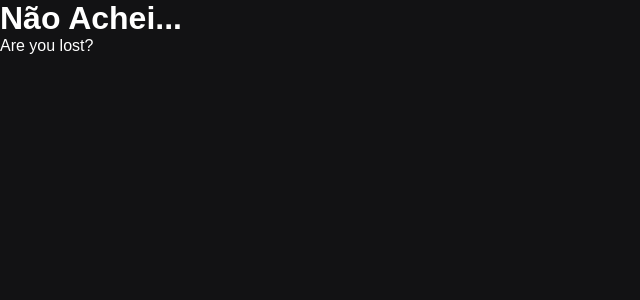
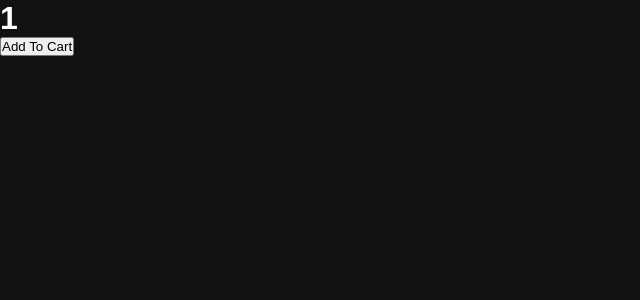
Before and after one commit to AndreCosta101/nextjs, a Next.js app: page /catalog/products/1 in a window 1280 px wide. Before the commit this address had no page. Shown: the top 300 px of the page, without its empty margins (0-640 px from the left). Built offline with nearby package versions, Linux system fonts and the light colour scheme.

Commit message:
Lazy load de componentes

```diff
--- /dev/null
+++ b/src/components/AddToCartModal.tsx
@@ -0,0 +1,7 @@
+export default function AddToCartModal() {
+  return (
+    <div>
+      Do you really want to add this product to the cart?
+    </div>
+  )
+}
--- /dev/null
+++ b/src/pages/catalog/products/[slug].tsx
@@ -0,0 +1,36 @@
+import { useRouter } from 'next/router';
+import dynamic from 'next/dynamic';
+import { useState } from 'react';
+
+const AddToCartModal = dynamic(
+  () => import('../../../components/AddToCartModal'),
+  { loading: () => <p>Loading...</p> }
+)
+/** ssr:
+ * Quando eu precisar utilizar um componente e esse componente depende
+ * exclusivamente diretamente de algo que só existe no browser e não dentro
+ * do node, vc pode colocar ssr: false, para fazer ele sempre ser renderizado
+ * pelo lado do browser e nunca pelo servidor.
+ * ssr: server side rendering
+ *  { loading: () => <p>Loading...</p>, ssr: false}
+ */
+
+
+export default function Product() {
+  const router = useRouter();
+  const [isAddToCartModalVisible, setIsAddToCartModalVisible] = useState(false)
+
+  function handleAddToCart() {
+    setIsAddToCartModalVisible(true)
+  }
+
+  return (
+    <div>
+      <h1>{router.query.slug}</h1>
+
+      <button onClick={handleAddToCart}>Add To Cart</button>
+
+      {isAddToCartModalVisible && <AddToCartModal />}
+    </div>
+  )
+}
```
Also changed, not shown: src/pages/products/[slug].tsx (deleted, +0 -7 lines).
